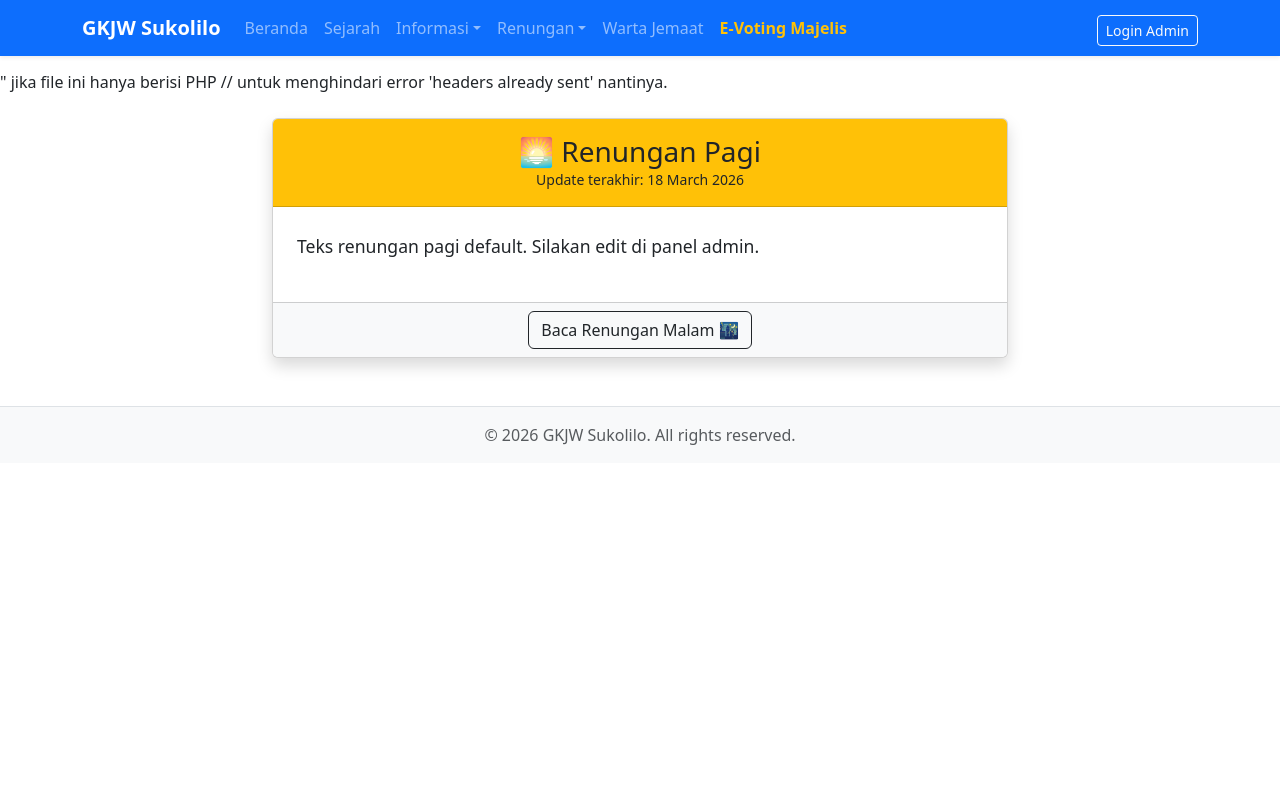
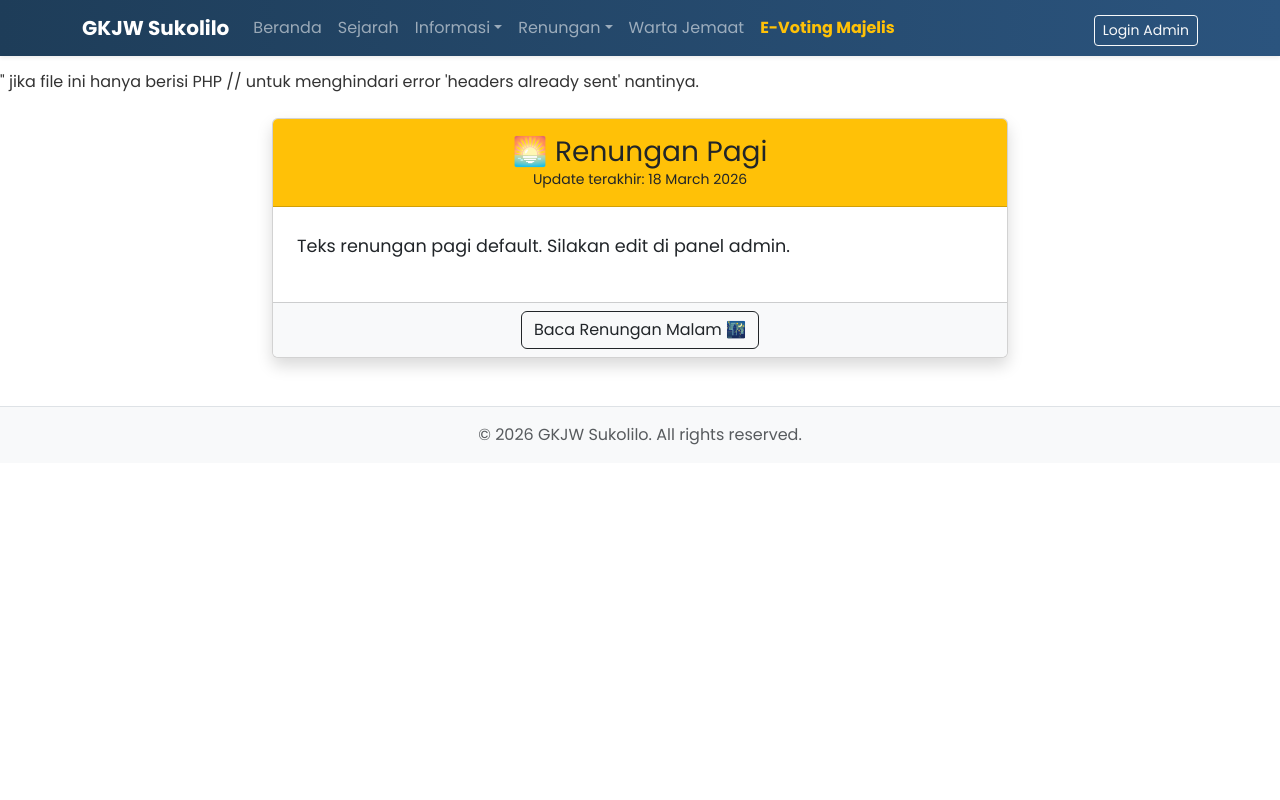
Before and after one commit to WAYANABRAHAM/GKJW_Sukolilo_website, a PHP site: page /renungan.php in a window 1280 px wide. Run offline with PHP 8.4, Linux system fonts and the light colour scheme; data comes from the database, SQL or seed files in the repository.

Commit message:
coba edit ui sedikit

```diff
--- /dev/null
+++ b/assets/css/style.css
@@ -0,0 +1,16 @@
+/* Add this to a new style.css file */
+:root {
+    /* Example: Changing the default primary blue to a deeper, warmer navy */
+    --bs-primary: #1e3d59;
+    --bs-primary-rgb: 30, 61, 89;
+}
+
+/* Give the navbar a slight gradient for a premium feel */
+.navbar {
+    background: linear-gradient(90deg, #1e3d59 0%, #2b547e 100%) !important;
+}
+
+body {
+    font-family: 'Poppins', sans-serif;
+    color: #333333; /* Slightly softer than pure black */
+}
--- a/includes/header.php
+++ b/includes/header.php
@@ -4,7 +4,10 @@
     <meta charset="UTF-8">
     <meta name="viewport" content="width=device-width, initial-scale=1.0">
     <title>GKJW Sukolilo</title>
+    <link rel="stylesheet" href="https://cdn.jsdelivr.net/npm/bootstrap-icons@1.10.5/font/bootstrap-icons.css">
     <link href="https://cdn.jsdelivr.net/npm/bootstrap@5.3.0/dist/css/bootstrap.min.css" rel="stylesheet">
+    <link href="https://fonts.googleapis.com/css2?family=Poppins:wght@300;400;600;700&display=swap" rel="stylesheet">
+    <link href="assets/css/style.css" rel="stylesheet">
     <style>
         body { padding-top: 70px; } /* Memberi jarak agar konten tidak tertutup navbar */
 
@@ -37,9 +40,9 @@
                 <li class="nav-item dropdown">
                     <a class="nav-link dropdown-toggle" href="#" data-bs-toggle="dropdown">Informasi</a>
                     <ul class="dropdown-menu shadow">
-                        <li><a class="dropdown-item py-2" href="https://maps.app.goo.gl/tiLDSWQDYtqJcWVp8" target="_blank">📍 Lokasi (Google Maps)</a></li>
+                        <li><a class="dropdown-item py-2" href="https://maps.app.goo.gl/tiLDSWQDYtqJcWVp8"><i class="bi bi-geo-alt-fill text-danger me-2"></i> Lokasi (Google Maps)</a></li>
 
-                        <li><a class="dropdown-item py-2" href="mailto:gkjwsukolilo@yahoo.co.id">📧 gkjwsukolilo@yahoo.co.id</a></li>
+                        <li><a class="dropdown-item py-2" href="mailto:gkjwsukolilo@yahoo.co.id"><i class="bi bi-envelope-fill text-primary me-2"></i> gkjwsukolilo@yahoo.co.id</a></li>
 
                         <li><a class="dropdown-item py-2" href="tel:+6281249827510">📞 (031) 5915811 / 081249827510</a></li>
 
```
Also changed, not shown: admin/index.php (+8 -2 lines).
